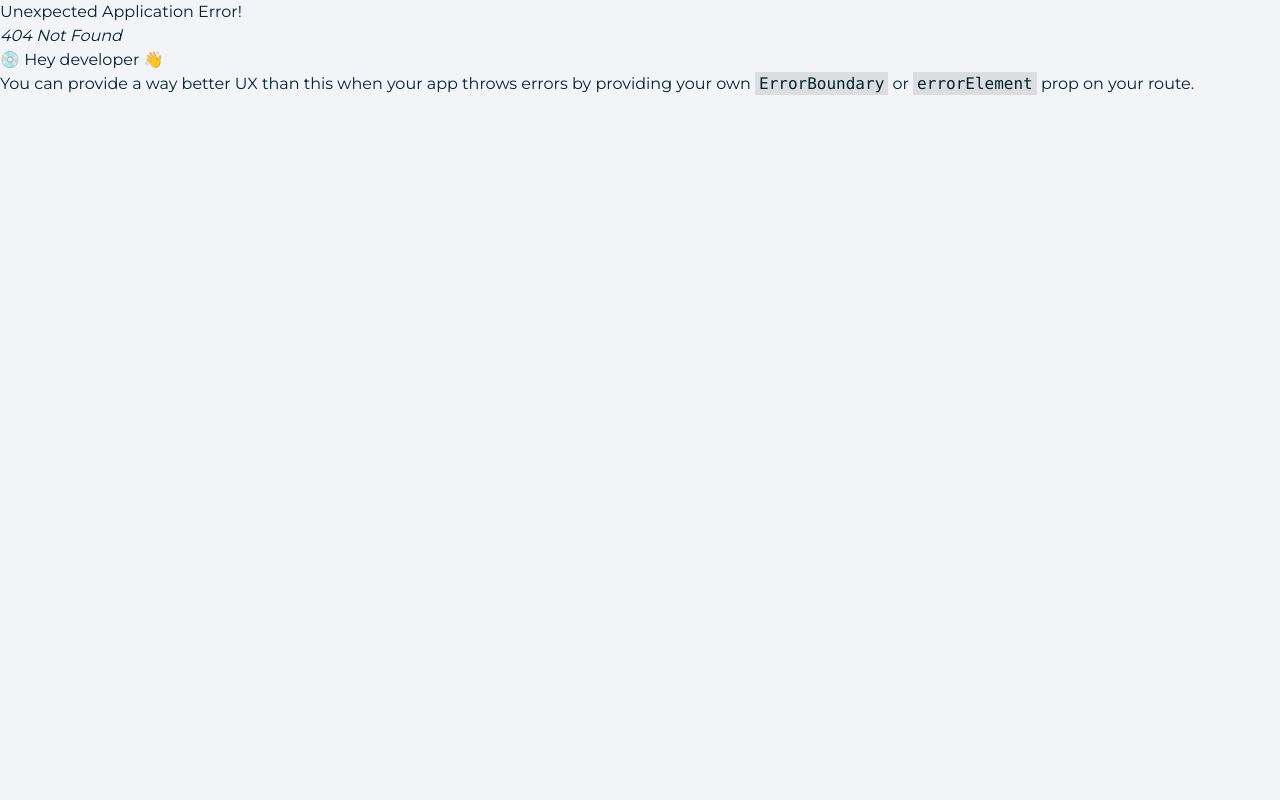
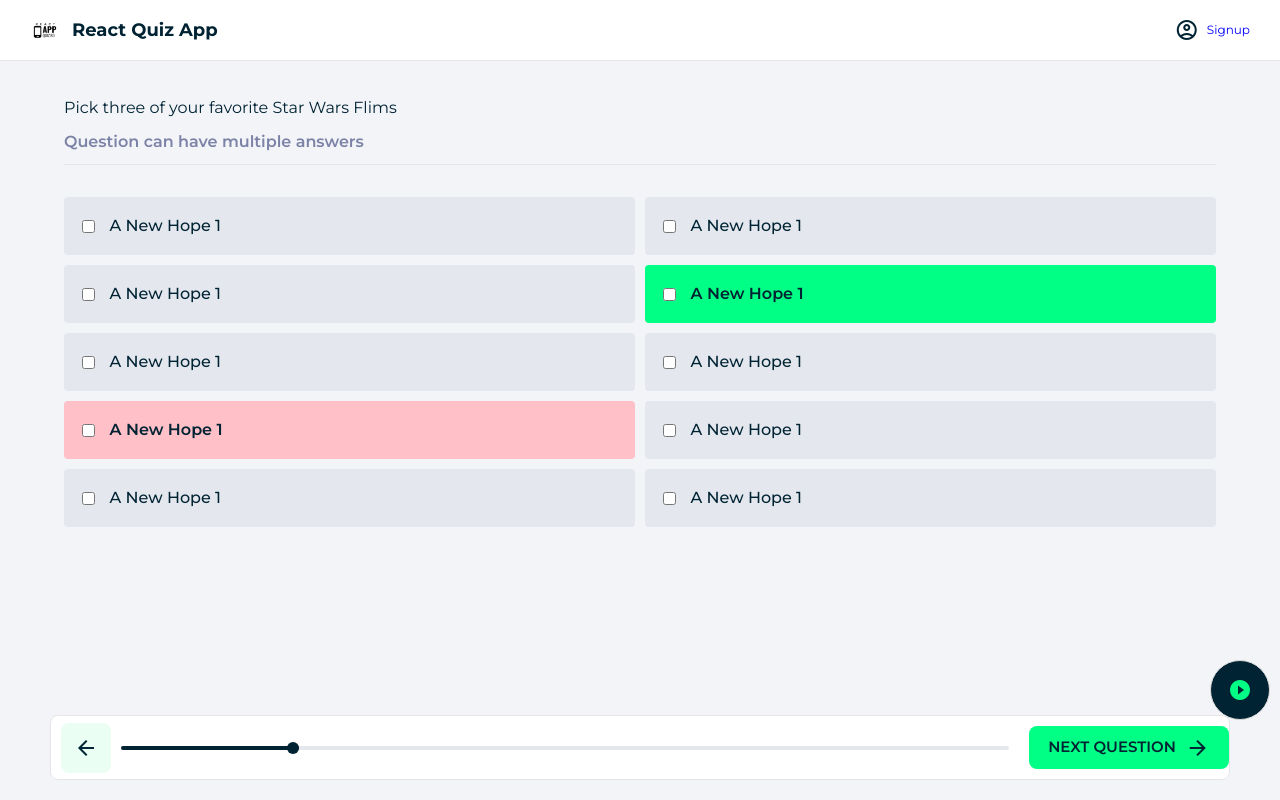
Before and after one commit to mehediriad/react-quiz, a React (Vite) app: page /quiz in a window 1280 px wide. Before the commit this address had no page. Built offline with nearby package versions, Linux system fonts and the light colour scheme.

Commit message:
quiz page added

```diff
--- /dev/null
+++ b/src/components/QuizComponents/Answers/Answers.css
@@ -0,0 +1,55 @@
+/* answers component */
+.answers {
+    display: grid;
+    grid-template-rows: repeat(5, auto);
+    gap: 10px;
+    margin: 2rem 0;
+    grid-auto-flow: column;
+  }
+
+  @media only screen and (max-width: 1024px) {
+    .answers {
+      grid-auto-flow: unset;
+      margin: 1rem 0;
+    }
+  }
+
+  .answer {
+    width: 100%;
+    height: 58px;
+    background: var(--questionBG);
+    display: flex;
+    align-items: center;
+    font-weight: 500;
+    padding: 0 1.1rem;
+    cursor: pointer;
+    border-radius: 4px;
+  }
+
+  .answer:hover {
+    background: hsla(229, 20%, 57%, 0.253);
+  }
+
+  .answer input {
+    margin-right: 15px;
+  }
+
+  .answer span {
+    width: 100%;
+  }
+
+  .answer span:nth-of-type(2) {
+    text-align: right;
+    color: #4e536f;
+    font-size: 14px;
+  }
+
+  .correct {
+    background: var(--successGreen) !important;
+    font-weight: 600;
+  }
+
+  .wrong {
+    background: var(--dangerRed) !important;
+    font-weight: 600;
+  }
--- /dev/null
+++ b/src/components/QuizComponents/Answers/Answers.jsx
@@ -0,0 +1,69 @@
+import "./Answers.css"
+
+const Answers = () => {
+    return (
+        <div className="answers">
+            {/* <!-- Option 1 --> */}
+            <label className="answer" htmlFor="option1">
+                <input type="checkbox" id="option1" />
+                A New Hope 1
+            </label>
+
+            {/* <!-- Option 2 --> */}
+            <label className="answer" htmlFor="option2">
+                <input type="checkbox" id="option2" />
+                A New Hope 1
+            </label>
+
+            {/* <!-- Option 3 --> */}
+            <label className="answer" htmlFor="option3">
+                <input type="checkbox" id="option3" />
+                A New Hope 1
+            </label>
+
+            {/* <!-- Option 4 --> */}
+            <label className="answer wrong" htmlFor="option4">
+                <input type="checkbox" id="option4" />
+                A New Hope 1
+            </label>
+
+            {/* <!-- Option 5 --> */}
+            <label className="answer" htmlFor="option5">
+                <input type="checkbox" id="option5" />
+                A New Hope 1
+            </label>
+
+            {/* <!-- Option 6 --> */}
+            <label className="answer" htmlFor="option6">
+                <input type="checkbox" id="option6" />
+                A New Hope 1
+            </label>
+
+            {/* <!-- Option 7 --> */}
+            <label className="answer correct" htmlFor="option7">
+                <input type="checkbox" id="option7" />
+                A New Hope 1
+            </label>
+
+            {/* <!-- Option 8--> */}
+            <label className="answer" htmlFor="option8">
+                <input type="checkbox" id="option8" />
+                A New Hope 1
+            </label>
+
+            {/* <!-- Option 9 --> */}
+            <label className="answer" htmlFor="option9">
+                <input type="checkbox" id="option9" />
+                A New Hope 1
+            </label>
+
+            {/* <!-- Option 10 --> */}
+            <label className="answer" htmlFor="option10">
+                <input type="checkbox" id="option10" />
+                A New Hope 1
+            </label>
+        </div>
+    );
+};
+
+export default Answers;
--- /dev/null
+++ b/src/components/QuizComponents/MiniPlayer/MiniPlayer.css
@@ -0,0 +1,113 @@
+
+  /* mini player component */
+  .miniPlayer {
+    width: 320px;
+    position: fixed;
+    bottom: 100px;
+    right: 50px;
+    background-color: #fff;
+    padding: 10px;
+    box-sizing: border-box;
+    border: 1px solid hsl(0, 0%, 86%);
+    border-radius: 5px;
+  }
+
+  .miniPlayer img {
+    width: 300px;
+    aspect-ratio: 16 / 9;
+    object-fit: cover;
+    animation: miniplayerAnim 0.3s ease forwards;
+  }
+
+  .open {
+    display: none;
+  }
+
+  .close {
+    display: block;
+    position: absolute;
+    right: -8px;
+    top: -10px;
+    z-index: 10;
+    background-color: #fff;
+    border: 1px solid #e5e5e5;
+    border-radius: 50%;
+    width: 32px;
+    height: 32px;
+    line-height: 20px;
+    padding: 5px 0 0 3px;
+  }
+
+  .close:hover {
+    color: #666666;
+    cursor: pointer;
+    outline: 0;
+  }
+
+  @keyframes miniplayerAnim {
+    from {
+      transform: scale(0);
+    }
+    to {
+      transform: scale(1);
+    }
+  }
+
+  .miniPlayer p {
+    font-weight: 500;
+    font-size: 14px;
+    margin: 10px 0;
+    color: var(--fontPrimary);
+  }
+
+  @media only screen and (max-width: 1536px) {
+    .miniPlayer {
+      transition: transform 0.3s ease;
+    }
+  }
+
+  .floatingBtn {
+    width: 60px;
+    height: 60px;
+    bottom: 80px;
+    right: 10px;
+    overflow: hidden;
+    border-radius: 50px;
+    background-color: var(--fontPrimary);
+    display: flex;
+    justify-content: center;
+    align-items: center;
+    gap: 10px;
+    cursor: pointer;
+    user-select: none;
+  }
+
+  .floatingBtn:hover {
+    background-color: var(--successGreen);
+  }
+
+  .floatingBtn:hover span {
+    color: var(--fontPrimary);
+  }
+
+  .floatingBtn p {
+    display: none;
+  }
+
+  .floatingBtn img {
+    transform: scale(0);
+    display: none;
+  }
+
+  .floatingBtn span {
+    color: var(--successGreen);
+    font-weight: 500;
+  }
+
+  .floatingBtn .open {
+    display: block;
+  }
+
+  .floatingBtn .close {
+    display: none;
+  }
--- /dev/null
+++ b/src/components/QuizComponents/MiniPlayer/MiniPlayer.jsx
@@ -0,0 +1,14 @@
+import "./MiniPlayer.css"
+
+const MiniPlayer = () => {
+    return (
+        <div className="miniPlayer floatingBtn">
+            <span className="material-icons-outlined open"> play_circle_filled </span>
+            <span className="material-icons-outlined close"> close </span>
+            <img src="./images/3.jpg" alt="" />
+            <p>#23 React Hooks Bangla - React useReducer hook Bangla</p>
+        </div>
+    );
+};
+
+export default MiniPlayer;
--- /dev/null
+++ b/src/components/QuizComponents/ProgressBar/ProgressBar.css
@@ -0,0 +1,115 @@
+
+
+  /* progress bar component */
+  .progressBar {
+    width: calc(100vw - 100px);
+    height: 65px;
+    position: fixed;
+    left: 0;
+    right: 0;
+    bottom: 20px;
+    margin: 0 auto;
+    background: #fff;
+    border: 1px solid #e5e5e5;
+    border-radius: 8px;
+    display: grid;
+    justify-content: space-between;
+    align-items: center;
+    grid-template-columns: 50px 1fr auto;
+    gap: 20px;
+  }
+
+  .progressBar .backButton {
+    width: 50px;
+    height: 50px;
+    border-radius: 8px;
+    margin-left: 10px;
+    background: #47f5901c;
+    display: flex;
+    justify-content: center;
+    align-items: center;
+    cursor: pointer;
+  }
+
+  .progressBar .backButton:hover {
+    background: #47f5953a;
+  }
+
+  @media only screen and (max-width: 1024px) {
+    .progressBar {
+      width: calc(100vw - 60px);
+      bottom: 10px;
+    }
+
+    .progressBar .backButton {
+      width: 40px;
+      height: 40px;
+    }
+
+    .next span:first-child {
+      display: none;
+    }
+  }
+
+  .rangeArea {
+    width: 100%;
+    position: relative;
+    margin: 0 auto;
+  }
+
+  .rangeBody {
+    width: 100%;
+    height: 4px;
+    margin: 0 auto;
+    background: #e4e8ee;
+    border: none;
+    outline: none;
+    border-radius: 20px;
+  }
+
+  .progress {
+    height: 4px;
+    background: var(--fontPrimary);
+    border-radius: 20px;
+    position: relative;
+    transition: width 0.3s ease;
+  }
+
+  .progress::after {
+    content: "";
+    height: 12px;
+    width: 12px;
+    position: absolute;
+    right: 0;
+    border-radius: 100%;
+    background-color: var(--fontPrimary);
+    transform: translateY(-50%);
+    top: 50%;
+    cursor: pointer;
+  }
+
+  .tooltip {
+    position: absolute;
+    top: -70px;
+    left: calc(70% - 65px);
+    width: 130px;
+    background-color: var(--fontPrimary);
+    color: #fff;
+    padding: 0.8rem 1rem;
+    border-radius: 7px;
+    font-size: 12px;
+    font-weight: 600;
+    display: none;
+  }
+
+  .tooltip::after {
+    content: "";
+    width: 15px;
+    height: 15px;
+    background-color: var(--fontPrimary);
+    border-radius: 4px;
+    bottom: 0;
+    left: 50%;
+    position: absolute;
+    transform: rotate(45deg) translate(-50%, 100%);
+  }
--- /dev/null
+++ b/src/components/QuizComponents/ProgressBar/ProgressBar.jsx
@@ -0,0 +1,25 @@
+import "./ProgressBar.css"
+
+const ProgressBar = () => {
+    return (
+        <div className="progressBar">
+            <div className="backButton">
+                <span className="material-icons-outlined"> arrow_back </span>
+            </div>
+            <div className="rangeArea">
+                <div className="tooltip">24% Cimplete!</div>
+                <div className="rangeBody">
+                    <div className="progress" style={{ width: "20%" }}></div>
+                </div>
+            </div>
+            <a href="result.html">
+                <button className="button next">
+                    <span>Next Question</span>
+                    <span className="material-icons-outlined"> arrow_forward </span>
+                </button>
+            </a>
+        </div>
+    );
+};
+
+export default ProgressBar;
--- a/src/pages/home/Video.jsx
+++ b/src/pages/home/Video.jsx
@@ -3,7 +3,7 @@
 const Video = () => {
     return (
         <div>
-            <a href="quiz.html"
+            <a href="/quiz"
             ><div className="video">
                     <img src="./images/3.jpg" alt="" />
                     <p>#23 React Hooks Bangla - React useReducer hook Bangla</p>
--- /dev/null
+++ b/src/pages/quiz/Quiz.jsx
@@ -0,0 +1,21 @@
+import Answers from "../../components/QuizComponents/Answers/Answers";
+import MiniPlayer from "../../components/QuizComponents/MiniPlayer/MiniPlayer";
+import ProgressBar from "../../components/QuizComponents/ProgressBar/ProgressBar";
+import "./Quiz.css"
+
+const Quiz = () => {
+    return (
+        <div>
+            <h1 className="text-4xl font-semibold">Pick three of your favorite Star Wars Flims</h1>
+            <h4>Question can have multiple answers</h4>
+
+            <Answers/>
+
+            <ProgressBar/>
+
+            <MiniPlayer/>
+        </div>
+    );
+};
+
+export default Quiz;
--- a/src/routes/router.jsx
+++ b/src/routes/router.jsx
@@ -3,6 +3,7 @@
 import Home from "../pages/home/Home";
 import SignUp from "../pages/signup/SignUp";
 import Login from "../pages/login/Login";
+import Quiz from "../pages/quiz/Quiz";
 
 
 const router = createBrowserRouter([
@@ -22,6 +23,10 @@
                 path: "/login",
                 element: <Login />,
             },
+            {
+                path: "/quiz",
+                element: <Quiz />,
+            },
         ]
     },
 ]);
```
Also changed, not shown: src/pages/quiz/Quiz.css (added).
